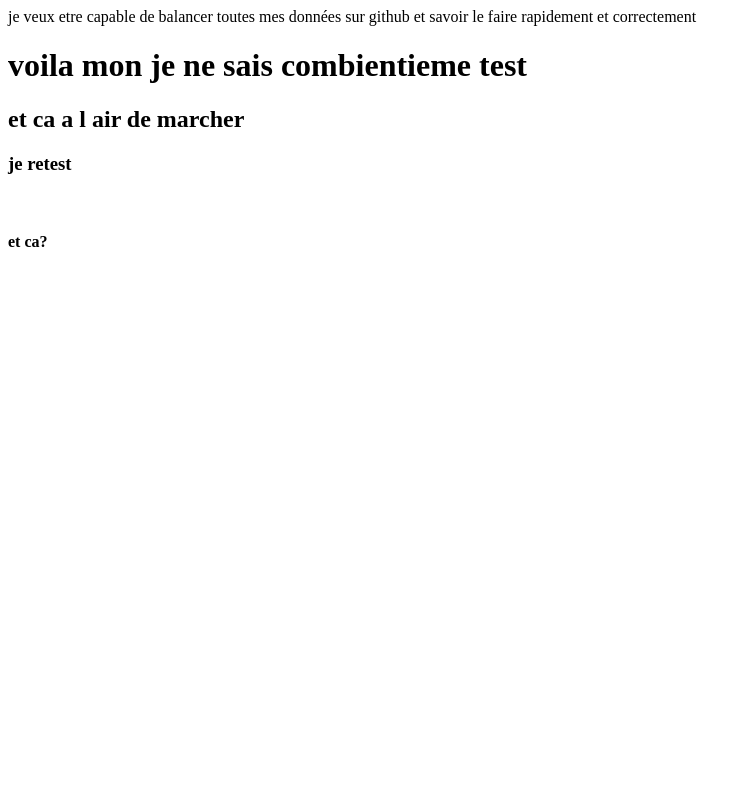
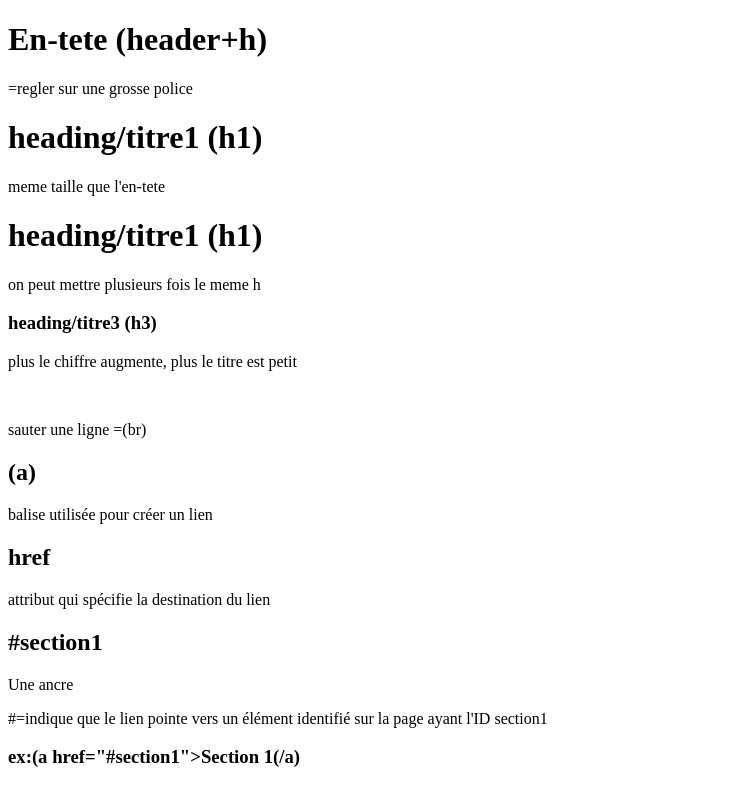
Before and after one commit to lolipump-35/test-github, a plain HTML site: page index.html in a window 1280 px wide. Shown: the whole page, without its empty margins (0-753 px from the left). Drawn offline with Linux system fonts and the light colour scheme.

Commit message:
uppdate index.html

```diff
--- a/index.html
+++ b/index.html
@@ -3,14 +3,31 @@
 <head>
     <meta charset="UTF-8">
     <meta name="viewport" content="width=device-width, initial-scale=1.0">
-    <title>test github</title>
+    <title>titre</title>
 </head>
 <body>
-    je veux etre capable de balancer toutes mes données sur github et savoir le faire rapidement et correctement
-    <h1> voila mon je ne sais combientieme test</h1>
-    <h2>et ca a l air de marcher</h2>
-    <h3>je retest</h3>
+    <header>
+        <h1>En-tete (header+h)</h1>
+        <p>=regler sur une grosse police </p>
+    </header>
+
+    <h1> heading/titre1 (h1)</h1>
+    <p>meme taille que l'en-tete</p>
+    <h1>heading/titre1 (h1)</h1>
+    <p>on peut mettre plusieurs fois le meme h</p>
+    <h3>heading/titre3 (h3)</h3>
+    <p>plus le chiffre augmente, plus le titre est petit</p>
     <br>
-    <h4>et ca?</h4>
+    <p>sauter une ligne =(br)</p>
+
+    <h2> (a)</h2>
+    <p>balise utilisée pour créer un lien</p>
+    <h2> href</h2>
+    <p>attribut qui spécifie la destination du lien</p>
+    <h2> #section1</h2>
+    <p>Une ancre</p>
+    <p>#=indique que le lien pointe vers un élément identifié sur la page ayant l'ID section1
+
+    <h3>ex:(a href="#section1">Section 1(/a)</h3>
 </body>
 </html>
```
